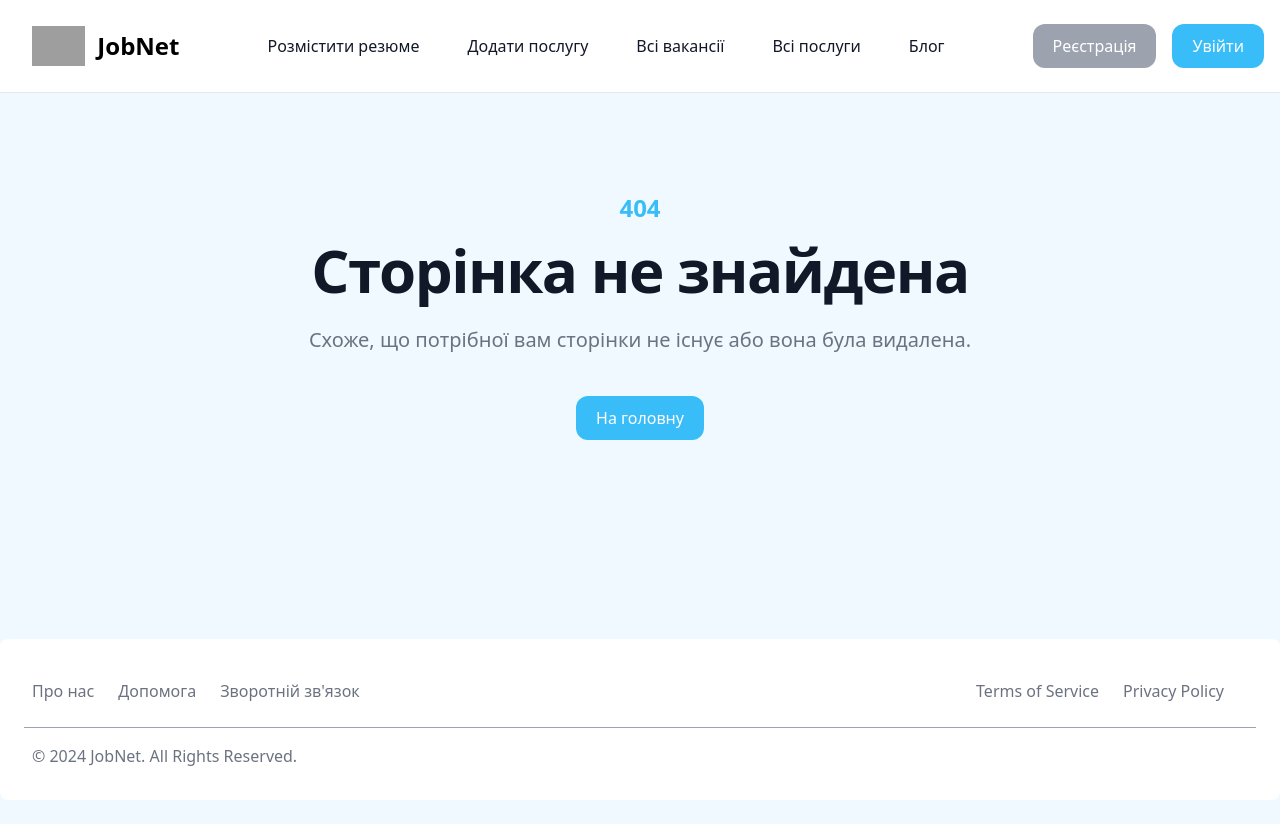
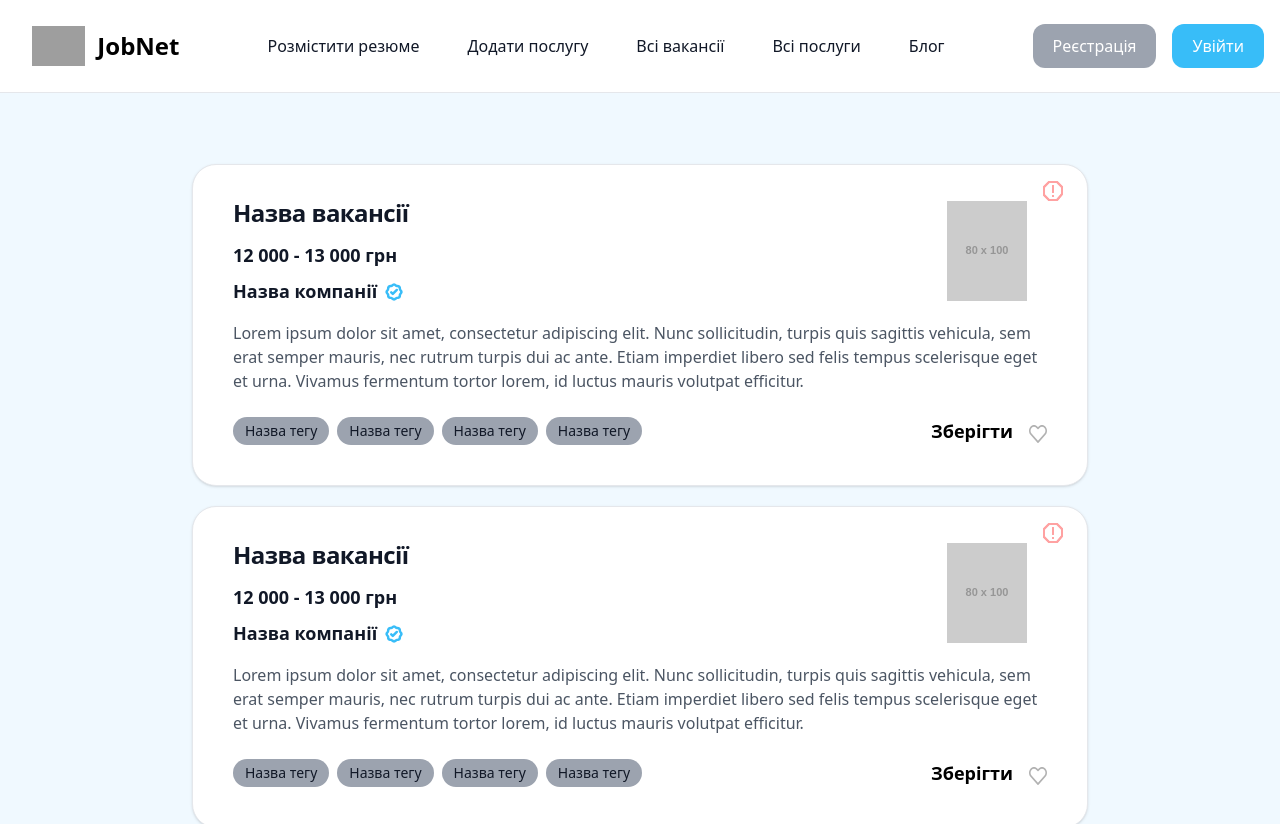
Before and after one commit to d-domnikova/jobnet, a React (Vite) app: page /companyvacancies/1 in a window 1280 px wide. Shown: the top 824 px of the page. Before the commit the page ends 800 px from the top, so only its background shows below. Built offline with nearby package versions, Linux system fonts and the light colour scheme; grey boxes are pictures that could not be loaded.

Commit message:
added company vacancies page

```diff
--- a/src/App.jsx
+++ b/src/App.jsx
@@ -15,6 +15,7 @@ import UserProfile from "src/pages/UserProfile";
 import PersonalInfo from "src/pages/PersonalInfo";
 import PersonPage from "src/pages/PersonPage.jsx"
 import CompanyPage from "src/pages/CompanyPage.jsx";
+import CompanyVacancies from "src/pages/CompanyVacancies.jsx";
 
 export default function App() {
   return (
@@ -32,6 +33,7 @@ export default function App() {
       <Route path="/personalinfo" element={<PersonalInfo/>}/>
       <Route path="/personpage/:id" element={<PersonPage/>}/>
       <Route path="/companypage/:id" element={<CompanyPage/>}/>
+      <Route path="/companyvacancies/:id" element={<CompanyVacancies/>}/>
       <Route path="*" element={<NoPage />} />
     </Routes>
   </>
--- /dev/null
+++ b/src/pages/CompanyVacancies.jsx
@@ -0,0 +1,26 @@
+import Vacancy from "src/components/Vacancy.jsx";
+
+
+const CompanyVacancies = () => {const vacancies = [
+    { id: 1, title: "Vacancy 1", company: "Company 1", description: "Description 1" },
+    { id: 2, title: "Vacancy 2", company: "Company 2", description: "Description 2" },
+];
+
+    const containerStyle = {
+        display: "flex",
+        flexDirection: "column",
+        alignItems: "center",  // Centers the items horizontally
+        gap: "20px",           // Adds space between the items
+        padding: "20px",       // Adds padding around the container
+    };
+
+    return (
+        <div style={containerStyle}>
+                {vacancies.map((vacancy) => (
+                    <Vacancy key={vacancy.id} id={vacancy.id} title={vacancy.title} company={vacancy.company} description={vacancy.description} />
+                ))}
+        </div>
+    );
+};
+
+export default CompanyVacancies;
```
